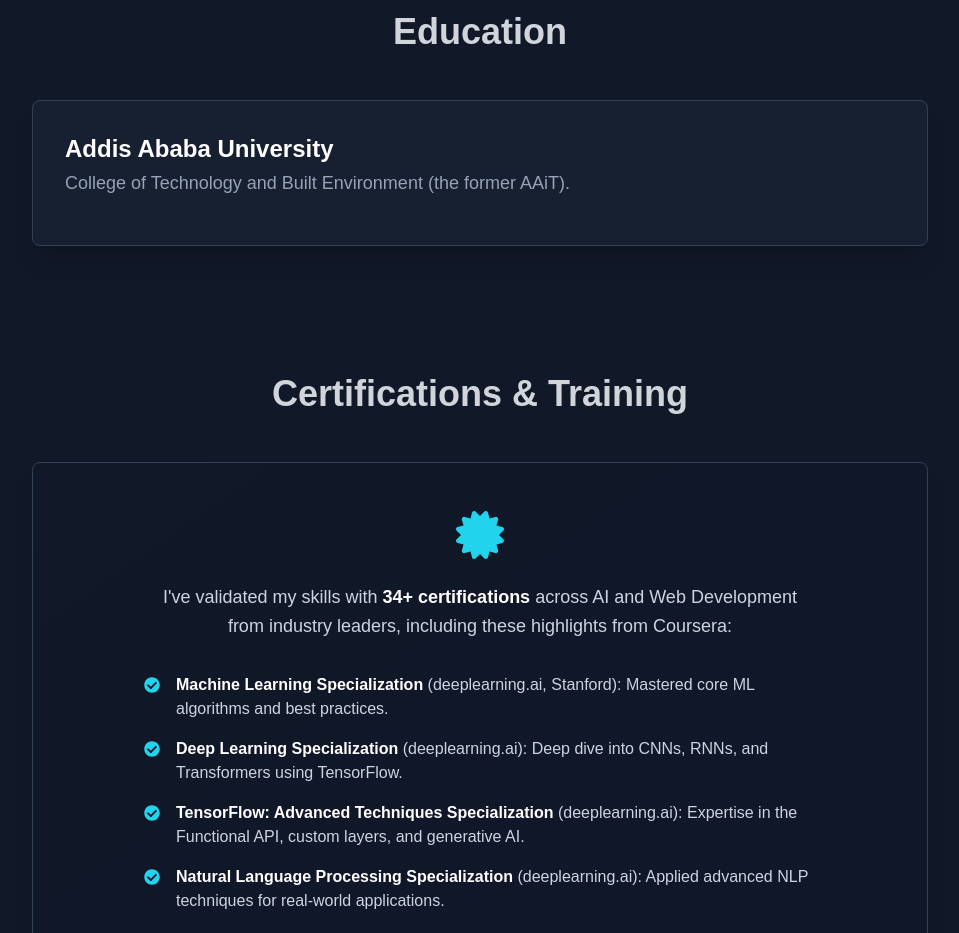
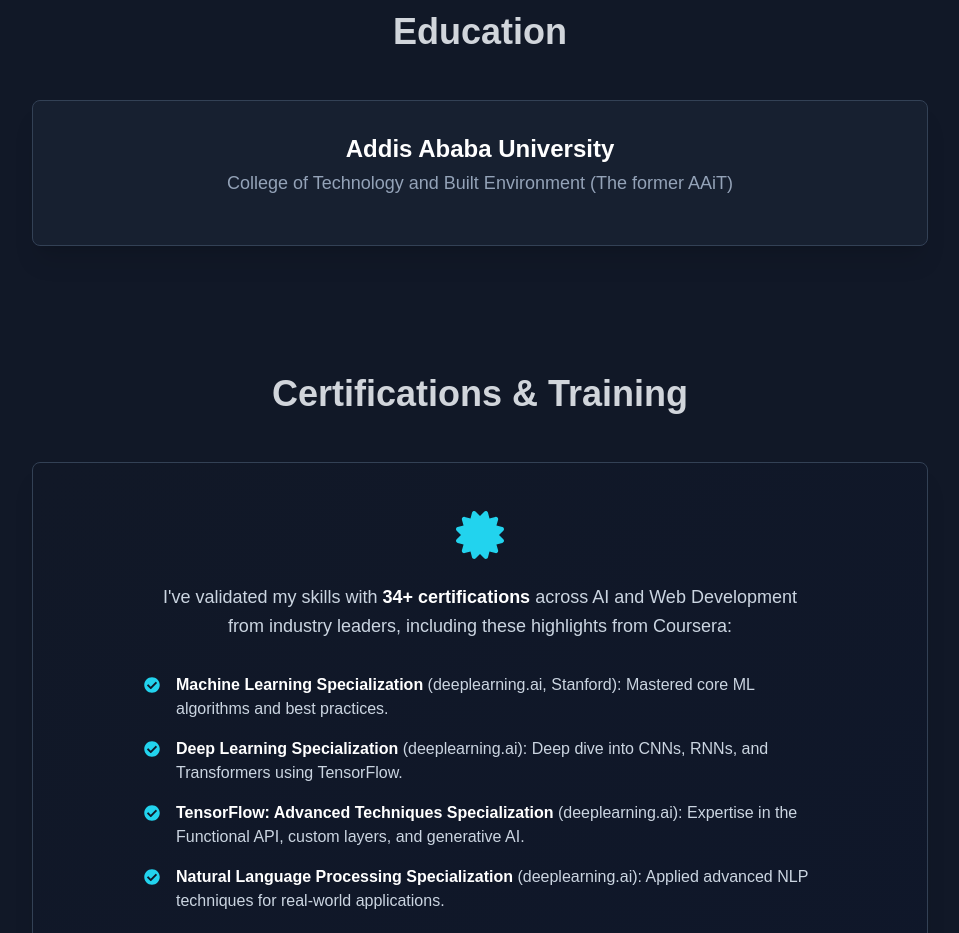
Before and after one commit to mahdertesf/myportfolio_website, a React (Vite) app: page / in a window 1280 px wide. Shown: the part 6600-7533 px from the top of the page, without its empty margins (160-1119 px from the left). Built offline with nearby package versions, Linux system fonts and the light colour scheme; some icons are missing.

Commit message:
college name centered

```diff
--- a/src/components/Education.jsx
+++ b/src/components/Education.jsx
@@ -31,12 +31,15 @@
                     */}
 
                     {/* Details Column */}
-                    <div className="flex-1 text-center md:text-left">
-                        <h3 className="text-2xl font-bold text-white mb-1">Addis Ababa University</h3>
-                        <p className="text-lg text-slate-400 mb-4">College of Technology and Built Environment (the former AAiT).</p>
+                <div className="flex-1 text-center">
+  <h3 className="text-2xl font-bold text-white mb-1">
+    Addis Ababa University
+  </h3>
+  <p className="text-lg text-slate-400 mb-4">
+    College of Technology and Built Environment (The former AAiT)
+  </p>
+</div>
 
-
-                    </div>
 
                 </div>
             </div>
```
